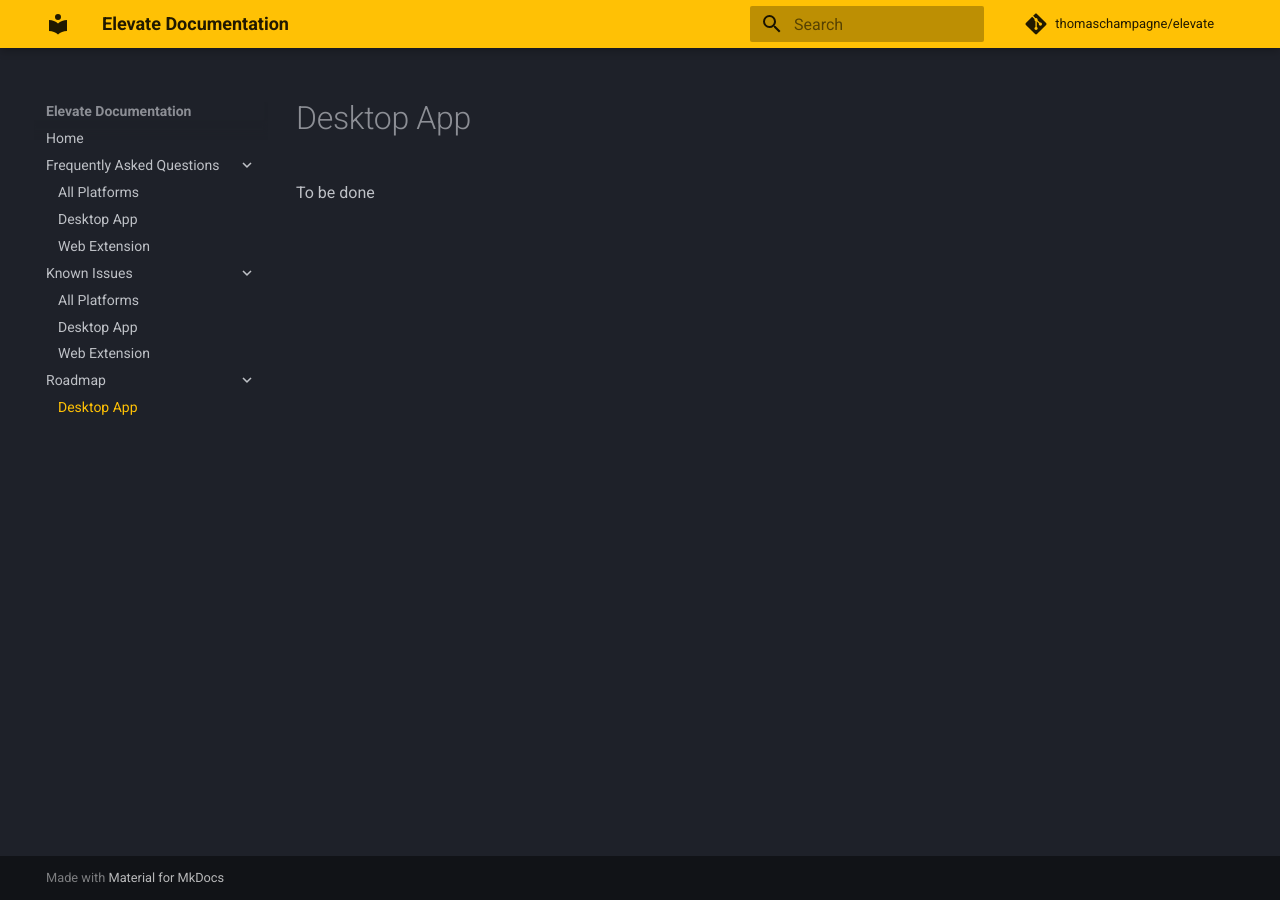
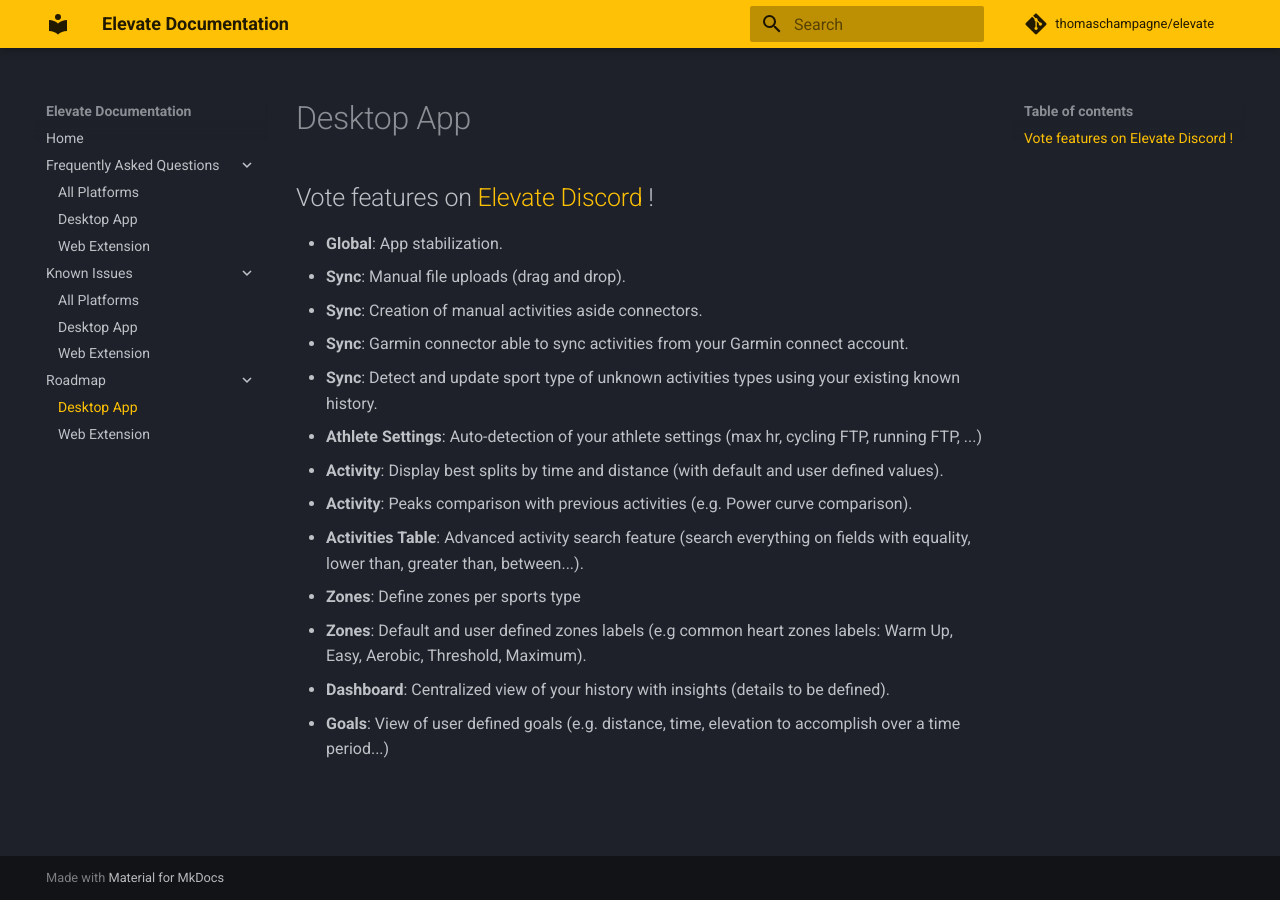
Before and after one commit to thomaschampagne/elevate-docs, an MkDocs documentation site: the page built from docs/Roadmap/Desktop-App.md, in a window 1280 px wide. Built offline with MkDocs 1.6.1 and Material for MkDocs 9.7.7, drawn with Linux system fonts in a browser that asks for light colours; comment, search, counter and statistics services are not loaded.

Commit message:
Doc update

```diff
--- a/docs/Roadmap/Desktop-App.md
+++ b/docs/Roadmap/Desktop-App.md
@@ -1 +1,15 @@
-To be done
+## Vote features on [Elevate Discord](https://thomaschampagne.github.io/elevate/#/discord) !
+
+- **Global**: App stabilization.
+- **Sync**: Manual file uploads (drag and drop).
+- **Sync**: Creation of manual activities aside connectors.
+- **Sync**: Garmin connector able to sync activities from your Garmin connect account.
+- **Sync**: Detect and update sport type of unknown activities types using your existing known history.
+- **Athlete Settings**: Auto-detection of your athlete settings (max hr, cycling FTP, running FTP, ...)
+- **Activity**: Display best splits by time and distance (with default and user defined values).
+- **Activity**: Peaks comparison with previous activities (e.g. Power curve comparison).
+- **Activities Table**: Advanced activity search feature (search everything on fields with equality, lower than, greater than, between...).
+- **Zones**: Define zones per sports type
+- **Zones**: Default and user defined zones labels (e.g common heart zones labels: Warm Up, Easy, Aerobic, Threshold, Maximum).
+- **Dashboard**: Centralized view of your history with insights (details to be defined).
+- **Goals**: View of user defined goals (e.g. distance, time, elevation to accomplish over a time period...)
```
Also changed, not shown: docs/Roadmap/Web-Extension.md (added, +3 -0 lines).
